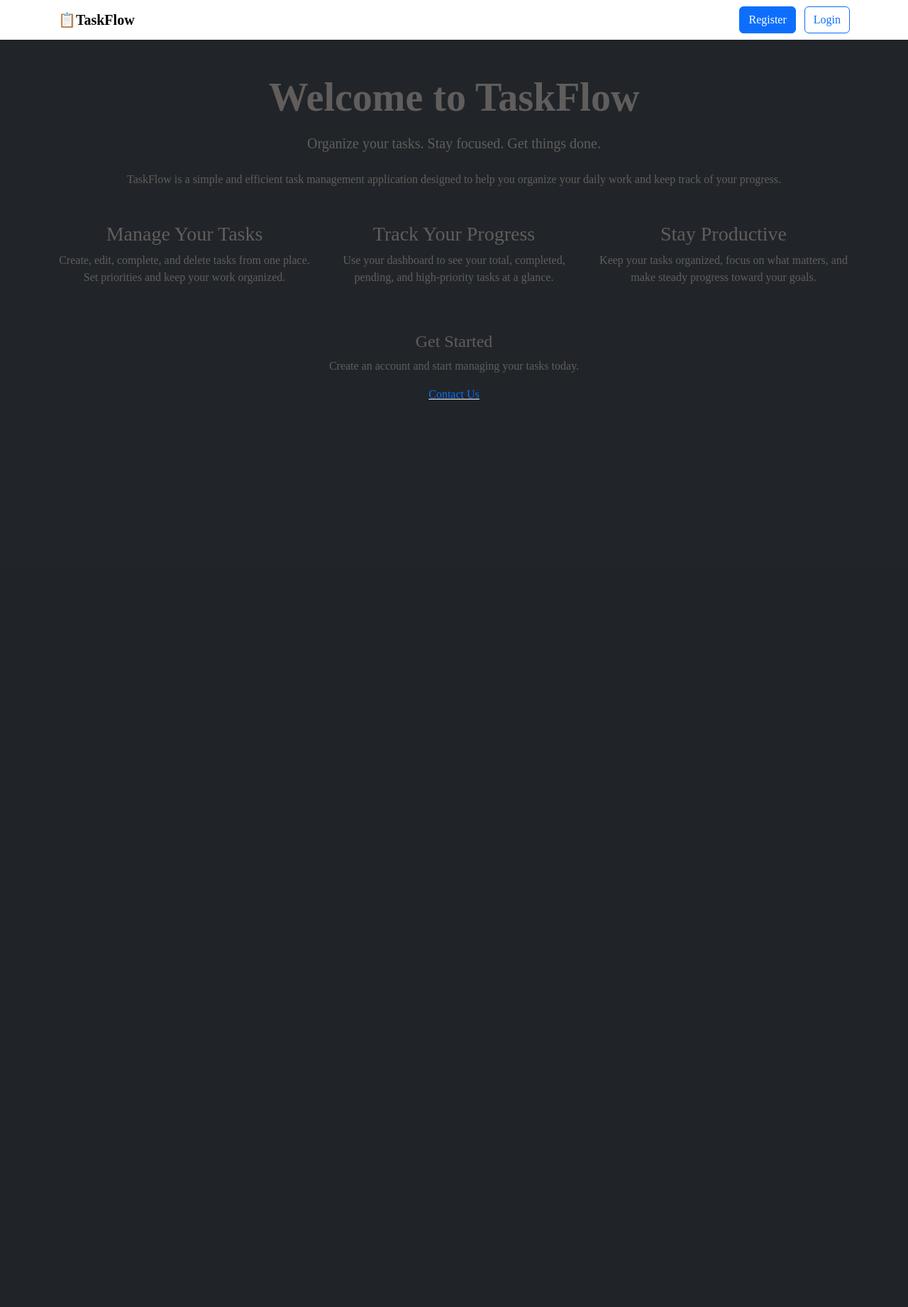
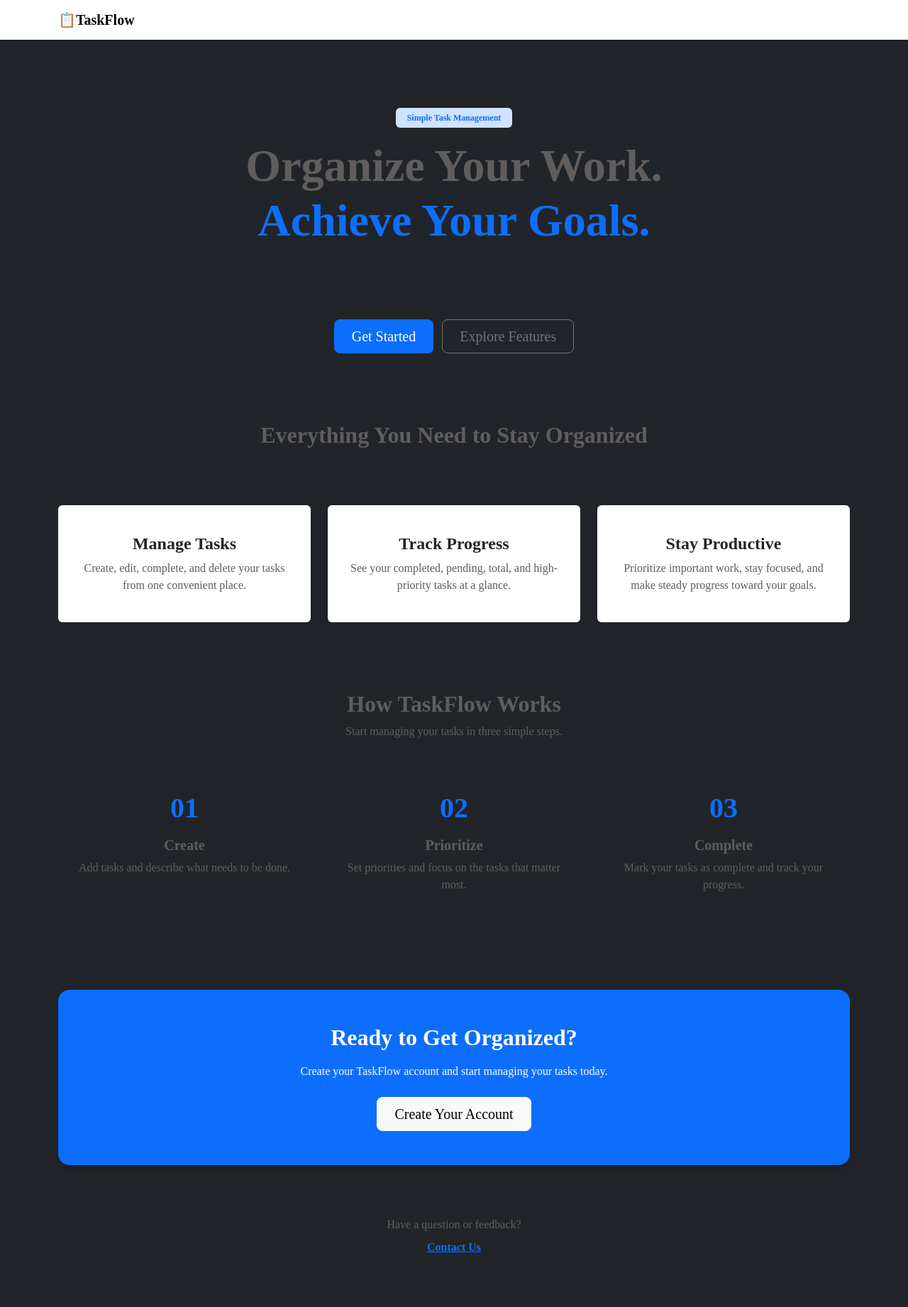
Before and after one commit to Brij-Ai/TaskFlow-toDO-Django, a Django app: page / in a window 1280 px wide. Shown: the whole page at 71% size. Before the commit the page ends 563 px from the top, so only its background shows below. Run offline with Django 5.2, Linux system fonts and the light colour scheme; parts of the project's set-up code (start-up, migrations or seed data) failed here and were passed over.

Commit message:
Revamp home page layout and enhance user navigation with improved task management features

```diff
--- a/taskFlow/tasks/templates/home.html
+++ b/taskFlow/tasks/templates/home.html
@@ -13,75 +13,290 @@
   <body class="bg-dark" style="font-family: Arial sans-serif; color: #615d5d">
     {% block lio %}
         <nav class="navbar navbar-expand-lg navbar-light bg-white shadow-sm">
+
           <div class="container">
+            <!-- Brand -->
             <a class="navbar-brand fw-bold">📋TaskFlow </a>
-          <div class="ms-auto">
+
+
             {% if user.is_authenticated %}
-            <span class="text-bg-black me-3 gap-3">
-              Welcome <b>{{ user.username }}</b> 👤</span>
-            <form action="{% url 'logout' %}" method="POST" class="d-inline">
+
+              <!-- Right Side -->
+              <div class="d-flex align-items-center gap-2 ms-auto">
+
+                  <!-- Welcome -->
+                  <span class="text-dark me-2">
+                      Welcome, <strong>{{ user.username }}</strong> 👤
+                  </span>
+                  <!-- Dashboard -->
+                  <a href="{% url 'user_dashboard' %}"
+                    class="btn btn-outline-info">
+                      Dashboard
+                  </a>
+
+                  <!-- Search -->
+                  <form method="GET"
+                        action="{% url 'task_list' %}"
+                        class="d-flex">
+
+                      <input
+                          type="search"
+                          name="search"
+                          class="form-control"
+                          placeholder="Search tasks..."
+                          value="{{ search_query|default:'' }}"
+                          style="width: 220px;"
+                      >
+
+                      <button
+                          type="submit"
+                          class="btn btn-danger ms-2">
+                          Search
+                      </button>
+
+                  </form>
+
+                  <!-- Logout -->
+                  <form action="{% url 'logout' %}"
+                        method="POST"
+                        class="ms-1">
+
                       {% csrf_token %}
-              <button class="btn btn-outline-danger">Logout</button>
+
+                      <button
+                          type="submit"
+                          class="btn btn-outline-danger">
+                          Logout
+                      </button>
+
                   </form>
-              <a href="{%url 'task_list'%}" class="btn btn-outline-success"role="button">My Task</a>
-              <a href="{% url 'user_dashboard' %}" class="btn btn-outline-info" role="button">Dashboard</a>
+
+              </div>
             {% endif %}
-          </div>
+
+
+            {% comment %} {% if not user.is_authenticated %}
               <div>
-            {% if not user.is_authenticated %}
                   <a href="{% url 'register' %}" class="btn btn-primary me-2">Register</a>
                   <a href="{% url 'login' %}" class="btn btn-outline-primary"> Login </a>
+                </div>
             {% endif %}
-          </div>
+               {% endcomment %}
         </nav>
       {% endblock %}
 
 {% block content %}
-    <div class="container text-center py-5">
-      <h1 class="display-4 fw-bold">Welcome to TaskFlow</h1>
 
-      <p class="lead mt-3">
-        Organize your tasks. Stay focused. Get things done.
+<div class="container py-5">
+
+    <!-- Hero Section -->
+    <div class="text-center py-5">
+
+        <span class="badge bg-primary-subtle text-primary px-3 py-2 mb-3">
+            Simple Task Management
+        </span>
+
+        <h1 class="display-3 fw-bold mb-3">
+            Organize Your Work.<br>
+            <span class="text-primary">Achieve Your Goals.</span>
+        </h1>
+
+        <p class="lead text-body-secondary mx-auto" style="max-width: 700px;">
+            TaskFlow helps you organize your daily tasks, set priorities,
+            track your progress, and stay focused on what matters.
         </p>
 
-      <p class="mt-4">
-        TaskFlow is a simple and efficient task management application designed
-        to help you organize your daily work and keep track of your progress.
-      </p>
+        <div class="mt-4">
+            <a href="{% url 'register' %}" class="btn btn-primary btn-lg px-4 me-2">
+                Get Started
+            </a>
 
-      <div class="row mt-5">
-        <div class="col-md-4">
-          <h3>Manage Your Tasks</h3>
-          <p>
-            Create, edit, complete, and delete tasks from one place. Set
-            priorities and keep your work organized.
+            <a href="#features" class="btn btn-outline-secondary btn-lg px-4">
+                Explore Features
+            </a>
+        </div>
+
+    </div>
+
+
+    <!-- Features Section -->
+    <div id="features" class="py-5">
+
+        <div class="text-center mb-5">
+            <h2 class="fw-bold">Everything You Need to Stay Organized</h2>
+
+            <p class="text-body-secondary">
+                Manage your work from one simple and focused workspace.
             </p>
         </div>
 
+        <div class="row g-4">
+
+            <!-- Feature 1 -->
             <div class="col-md-4">
-          <h3>Track Your Progress</h3>
-          <p>
-            Use your dashboard to see your total, completed, pending, and
+                <div class="card h-100 border-0 shadow-sm p-4 text-center">
+
+                    <div class="mb-3">
+                        <i class="bi bi-check2-square fs-1 text-primary"></i>
+                    </div>
+
+                    <h4 class="fw-bold">
+                        Manage Tasks
+                    </h4>
+
+                    <p class="text-body-secondary">
+                        Create, edit, complete, and delete your tasks
+                        from one convenient place.
+                    </p>
+
+                </div>
+            </div>
+
+
+            <!-- Feature 2 -->
+            <div class="col-md-4">
+                <div class="card h-100 border-0 shadow-sm p-4 text-center">
+
+                    <div class="mb-3">
+                        <i class="bi bi-bar-chart-line fs-1 text-success"></i>
+                    </div>
+
+                    <h4 class="fw-bold">
+                        Track Progress
+                    </h4>
+
+                    <p class="text-body-secondary">
+                        See your completed, pending, total, and
                         high-priority tasks at a glance.
+                    </p>
+
+                </div>
+            </div>
+
+
+            <!-- Feature 3 -->
+            <div class="col-md-4">
+                <div class="card h-100 border-0 shadow-sm p-4 text-center">
+
+                    <div class="mb-3">
+                        <i class="bi bi-lightning-charge fs-1 text-warning"></i>
+                    </div>
+
+                    <h4 class="fw-bold">
+                        Stay Productive
+                    </h4>
+
+                    <p class="text-body-secondary">
+                        Prioritize important work, stay focused,
+                        and make steady progress toward your goals.
+                    </p>
+
+                </div>
+            </div>
+
+        </div>
+    </div>
+
+
+    <!-- How It Works -->
+    <div class="py-5">
+
+        <div class="text-center mb-5">
+            <h2 class="fw-bold">How TaskFlow Works</h2>
+
+            <p class="text-body-primary">
+                Start managing your tasks in three simple steps.
             </p>
         </div>
 
+        <div class="row g-4 text-center">
+
             <div class="col-md-4">
-          <h3>Stay Productive</h3>
-          <p>
-            Keep your tasks organized, focus on what matters, and make steady
-            progress toward your goals.
+                <div class="p-4">
+                    <div class="display-6 fw-bold text-primary mb-3">
+                        01
+                    </div>
+
+                    <h5 class="fw-bold">Create</h5>
+
+                    <p class="text-body-primary">
+                        Add tasks and describe what needs to be done.
                     </p>
                 </div>
             </div>
 
-      <div class="mt-5">
-        <h4>Get Started</h4>
 
-        <p>Create an account and start managing your tasks today.</p>
+            <div class="col-md-4">
+                <div class="p-4">
+                    <div class="display-6 fw-bold text-primary mb-3">
+                        02
+                    </div>
 
-        <a class="nav-link, link-underline-light" href="{% url 'contact' %}">Contact Us</a>
+                    <h5 class="fw-bold">Prioritize</h5>
+
+                    <p class="text-body-primary">
+                        Set priorities and focus on the tasks
+                        that matter most.
+                    </p>
                 </div>
+            </div>
+
+
+            <div class="col-md-4">
+                <div class="p-4">
+                    <div class="display-6 fw-bold text-primary mb-3">
+                        03
+                    </div>
+
+                    <h5 class="fw-bold">Complete</h5>
+
+                    <p class="text-body-primary">
+                        Mark your tasks as complete and track
+                        your progress.
+                    </p>
+                </div>
+            </div>
+
+        </div>
+    </div>
+
+
+    <!-- Call To Action -->
+    <div class="py-5">
+        <div class="bg-primary text-white rounded-4 p-5 text-center shadow">
+
+            <h2 class="fw-bold mb-3">
+                Ready to Get Organized?
+            </h2>
+
+            <p class="mb-4">
+                Create your TaskFlow account and start managing
+                your tasks today.
+            </p>
+
+            <a href="{% url 'register' %}"
+               class="btn btn-light btn-lg px-4">
+                Create Your Account
+            </a>
+
+        </div>
+    </div>
+
+
+    <!-- Contact -->
+    <div class="text-center py-4">
+
+        <p class="text-body-primary mb-2">
+            Have a question or feedback?
+        </p>
+
+        <a href="{% url 'contact' %}"
+           class="link-primary fw-semibold">
+            Contact Us
+        </a>
+
+    </div>
+
 </div>
 
 {% endblock %}
```
Lines whose indentation alone changed are shown as unchanged.
